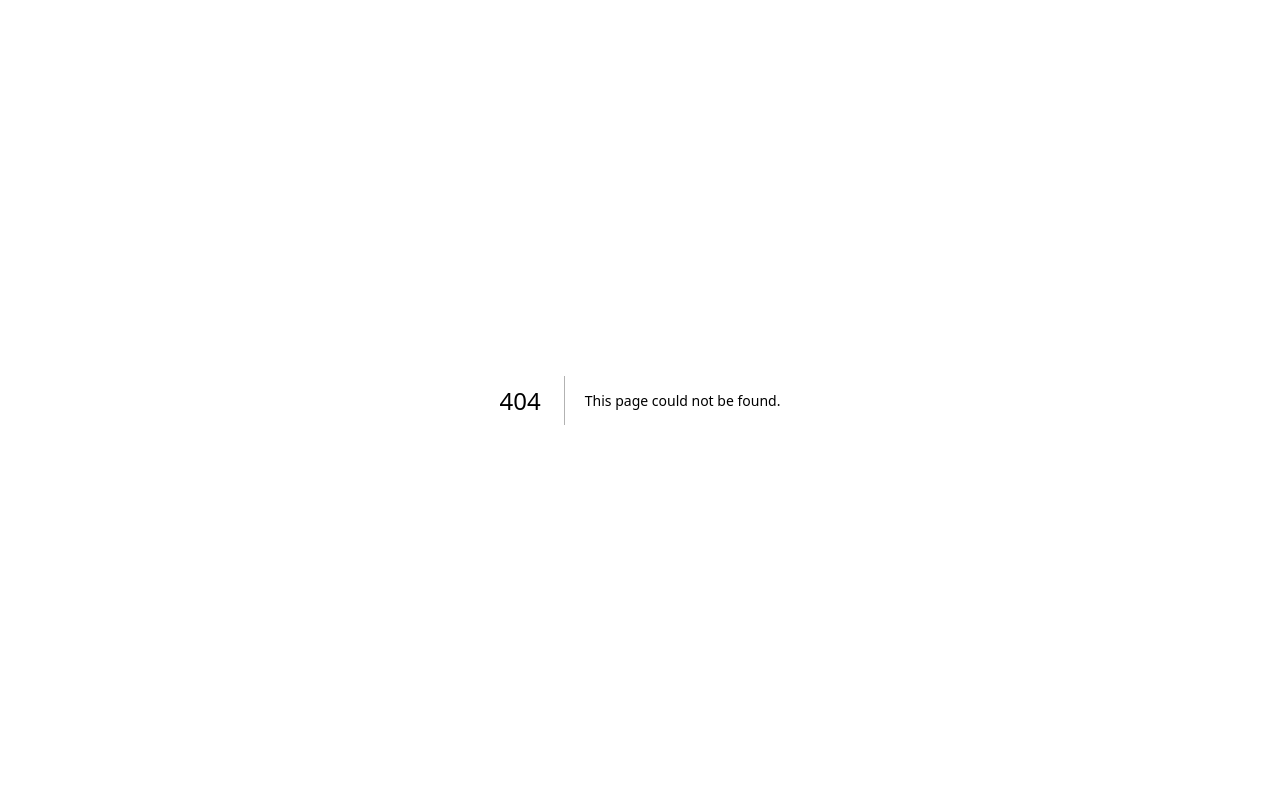
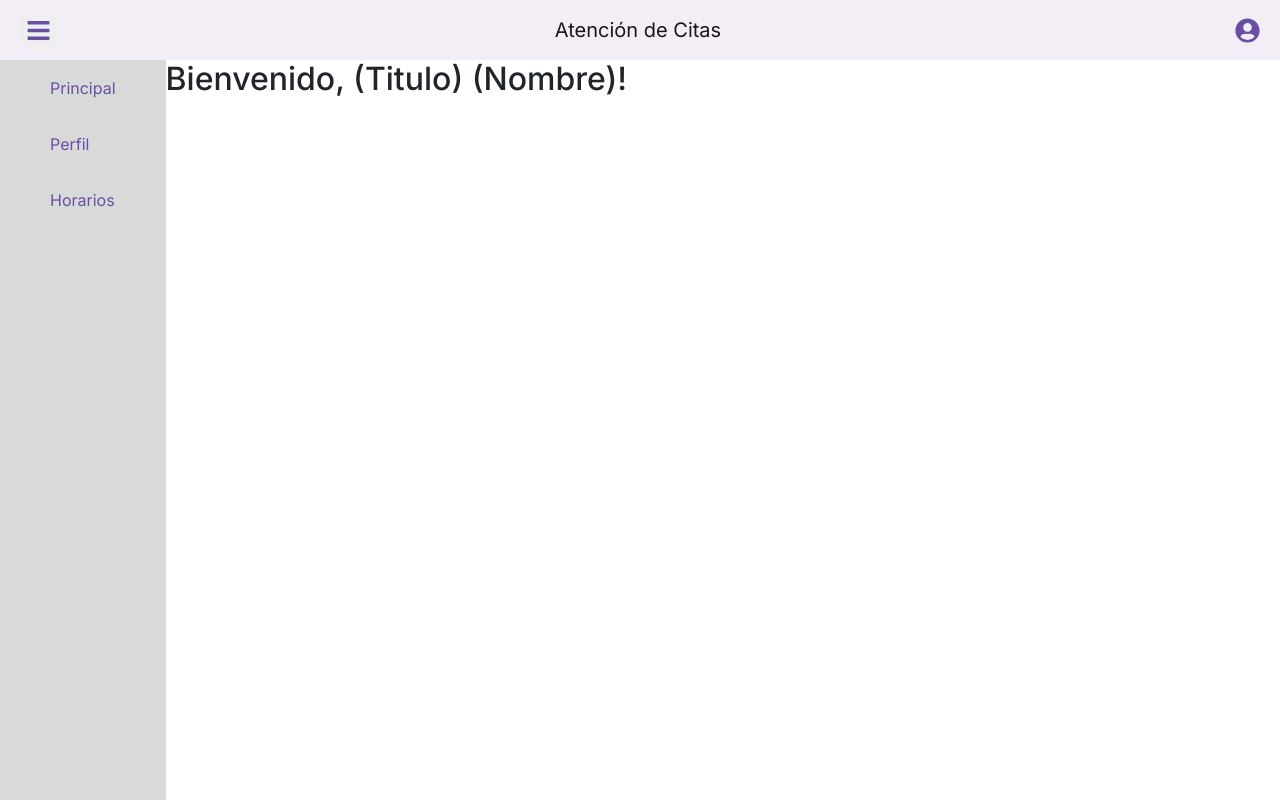
Before and after one commit to Sebastian1335/REPOS_GRUPO3, a Next.js app in the folder proyecto/: page /docente in a window 1280 px wide. Before the commit this address had no page. Built offline with nearby package versions, Linux system fonts and the light colour scheme.

Commit message:
Gianella

```diff
--- /dev/null
+++ b/proyecto/src/app/docente/page.jsx
@@ -0,0 +1,37 @@
+'use client';
+import React, { useState } from 'react';
+import TopBar from '@/components/TopBar/TopBar';
+import Menu from '@/components/Menu/Menu';
+import styles from '../docente/page.module.css'
+
+
+const Docente = () => {
+    const [MenuIsVisible, setMenuIsVisible] = useState(true);
+
+    function EsconderMenu()
+    {
+        setMenuIsVisible(!MenuIsVisible)
+    }
+
+    let BarraLateral;
+
+    if (MenuIsVisible){
+        BarraLateral = <Menu/>
+    }
+
+    return (
+        <div>
+            <TopBar onButtonClick={EsconderMenu}></TopBar>
+            <div className={styles.tablero}>
+                <h2 className={styles.texto}>Bienvenido, (Titulo) (Nombre)!</h2>
+                <hr/>
+                <div className={styles.content}>
+                    {BarraLateral}
+
+                </div>
+            </div>
+        </div>
+    )
+}
+
+export default Docente
--- /dev/null
+++ b/proyecto/src/app/docente/page.module.css
@@ -0,0 +1,6 @@
+.tablero {
+    display: flex;
+    flex-direction: row-reverse;
+    justify-content: flex-end;
+
+}
--- /dev/null
+++ b/proyecto/src/components/Menu/Menu.jsx
@@ -0,0 +1,16 @@
+import Link from "next/link"
+import styles from "../Menu/Menu.module.css"
+
+const Menu = () => {
+  return (
+    <div>
+      <div className={styles.Sidebar}>
+        <Link href="/">Principal</Link>
+        <Link href="/perfil">Perfil</Link>
+        <Link href="/horarios">Horarios</Link>
+      </div>
+    </div>
+  );
+}
+
+export default Menu;
--- /dev/null
+++ b/proyecto/src/components/Menu/Menu.module.css
@@ -0,0 +1,18 @@
+.Sidebar {
+    background-color: #D9D9D9;
+    height: calc(100vh - 60px) !important;
+    display: inline-table;
+    overflow: auto;
+}
+
+.Sidebar a {
+    display: block;
+    color: #684FA5;
+    padding: 16px 50px;
+    text-decoration: none;
+}
+
+.Sidebar a:hover:not(.active) {
+    background-color: #684FA5;
+    color: white;
+}
--- /dev/null
+++ b/proyecto/src/components/TopBar/TopBar.jsx
@@ -0,0 +1,24 @@
+import React, { useState } from 'react';
+import Navbar from 'react-bootstrap/Navbar';
+import { FaUserCircle, FaBars } from "react-icons/fa";
+import Link from "next/link"
+import styles from "../TopBar/TopBar.module.css"
+
+const TopBar = ({onButtonClick}) => {
+  return (
+    <div>
+      <Navbar className={styles.NavbarStyle} expand="xxl">
+          <button className={styles.Btn} onClick={onButtonClick}>
+            <FaBars size={25} color="#684FA5"/>
+          </button>
+          <Navbar.Brand href="#home">Atención de Citas</Navbar.Brand>
+          <Navbar.Collapse id="basic-navbar-nav"></Navbar.Collapse>
+          <Link href="/perfil">
+            <FaUserCircle size={25} color="#684FA5"/>
+          </Link>
+      </Navbar>
+    </div>
+  );
+}
+
+export default TopBar;
--- /dev/null
+++ b/proyecto/src/components/TopBar/TopBar.module.css
@@ -0,0 +1,8 @@
+.NavbarStyle {
+    background-color: #F3EEF6;
+    padding: 10px 20px;
+}
+
+.Btn{
+    border: 0;
+}
```
Also changed, not shown: proyecto/src/components/Cita/Cita.jsx (added, +18 -0 lines), proyecto/src/components/Cita/Cita.module.css (added, +30 -0 lines).
